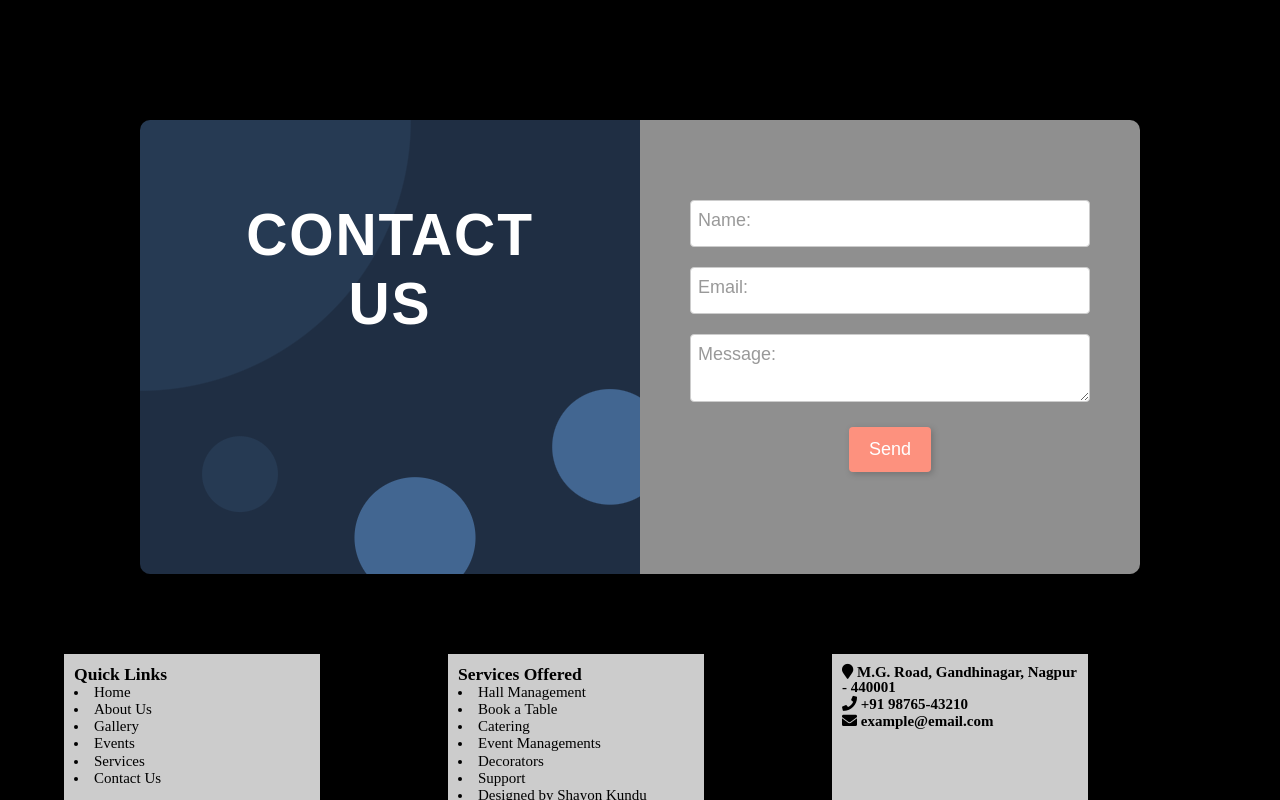
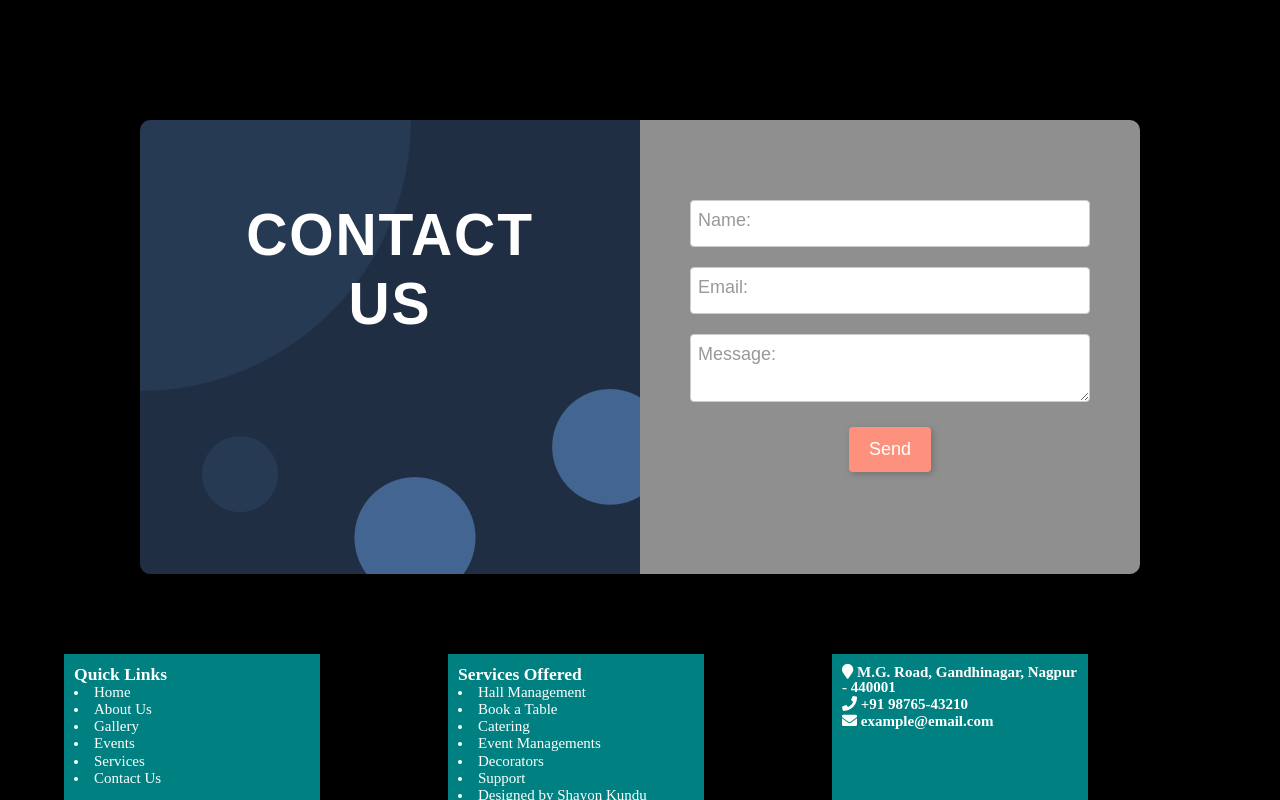
Before and after one commit to ShayonKundu/Banquet-hall, a plain HTML site: page index.html in a window 1280 px wide. Shown: the part 4000-4800 px from the top of the page. Drawn offline with Linux system fonts and the light colour scheme.

Commit message:
Update section.css

```diff
--- a/css/section.css
+++ b/css/section.css
@@ -500,10 +500,11 @@ textarea:valid+label {
   font-size: 1.5rem;
   width: 20vw;
   margin-right: 10%;
-  background: #ccc;
+  background: teal;
+  color: #fff;
 }
 
 .footer .foot-box li a {
-  color: #000;
+  color: #fff;
   text-decoration: none;
 }
```
